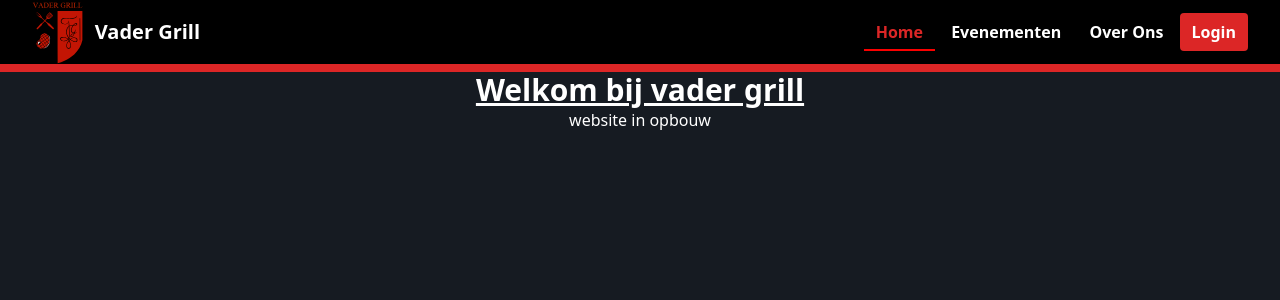
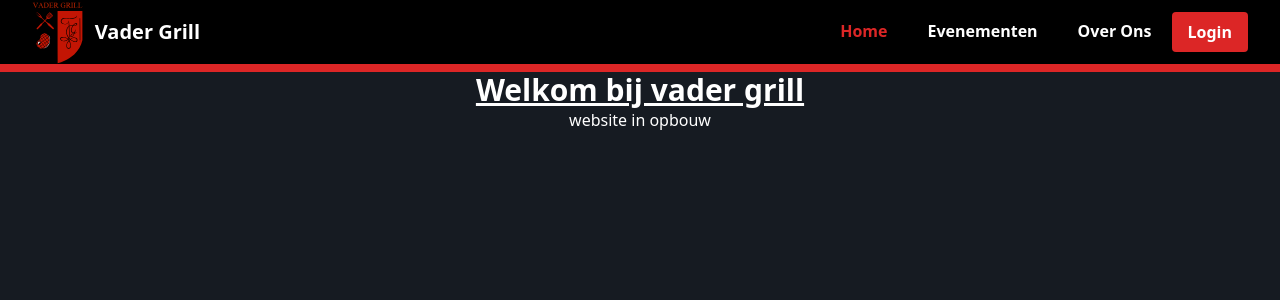
Before and after one commit to TakeoIschiFan/vadergrill-site, a SvelteKit app in the folder frontend/: page / in a window 1280 px wide. Shown: the top 300 px of the page. Built offline with nearby package versions, Linux system fonts and the light colour scheme.

Commit message:
underline fixed

```diff
--- a/frontend/src/app.css
+++ b/frontend/src/app.css
@@ -91,26 +91,31 @@ span {
     position: relative;
 }
 
-a:hover::after {
-    content: "";
-    position: absolute;
-    bottom: 0;
-    left: 0;
-    width: 100%;
-    height: 2px;
-    background-color: var(--primary-red--);
-}
-
-a.current::after {
-    content: "";
-    position: absolute;
-    bottom: 0;
-    left: 0;
-    width: 100%;
-    height: 2px;
-    background-color: var(--primary-red--);
-}
 
 a.current {
     color: var(--second-red--);
 }
+
+.nav-link {
+    margin-top: 5px;
+    margin-right: 20px;
+    margin-left: 20px;
+    padding: 0 0 5px;
+    border-bottom: 3px solid transparent;
+    transition: opacity .4s, border-color .4s;
+    line-height: 1em;
+    text-align: center;
+}
+
+.w-nav-link {
+    position: relative;
+    display: inline-block;
+    vertical-align: top;
+    text-decoration: none;
+    color: white;
+}
+
+.nav-link:hover {
+    padding-bottom: 5px;
+    border-bottom: 3px solid var(--primary-red--);
+}
--- a/frontend/src/routes/+layout.svelte
+++ b/frontend/src/routes/+layout.svelte
@@ -13,7 +13,7 @@
   <div class="px-8 mx-atuo">
     <div class="flex justify-between">
       <div>
-        <a href="/" class="flex items-center">
+        <a href="/" class="flex items-center" on:click={() => (current = 0)}>
           <img src="/vadergrill.svg" class="h-16" alt="" />
           <span
             class="font-bold self-center text-xl whitespace-nowrap py-2 px-3 hover:text-red-600"
@@ -26,7 +26,7 @@
         <svg
           class:open
           viewBox="0 0 100 100"
-          fill="none"
+          fill="currentColor"
           stroke="currentColor"
           stroke-width="5"
           id="hamburger"
@@ -43,16 +43,17 @@
         </svg>
       </button>
       <div class="hidden md:flex items-center">
-        <div>
         <a
           href="/"
-            class="py-2 px-3 hover:text-red-300 rounded font-bold"
+          class="py-2 px-3 font-bold relative nav-link w-nav-link"
+          style="max-width"
           class:current={current === 0}
           on:click={() => (current = 0)}>Home</a
         >
         <a
           href="/evenementen"
-            class="py-2 px-3 hover:text-red-300 rounded font-bold"
+          class="py-2 px-3 font-bold relative nav-link w-nav-link"
+          style="max-width"
           class:current={current === 1}
           on:click={() => (current = 1)}
         >
@@ -60,7 +61,8 @@
         </a>
         <a
           href="/over-ons"
-            class="py-2 px-3 hover:text-red-300 rounded font-bold"
+          class="py-2 px-3 font-bold relative nav-link w-nav-link"
+          style="max-width"
           class:current={current === 2}
           on:click={() => (current = 2)}
         >
@@ -68,11 +70,10 @@
         </a>
         <a
           href="/login"
-            class="py-2 px-3 bg-red-600 rounded hover:bg-red-900 hover:text-red-300 font-bold"
+          class="py-2 px-4 bg-red-600 rounded hover:bg-opacity-70 font-bold"
         >
           Login</a
         >
-        </div>
       </div>
     </div>
   </div>
```
Lines whose indentation alone changed are shown as unchanged.
